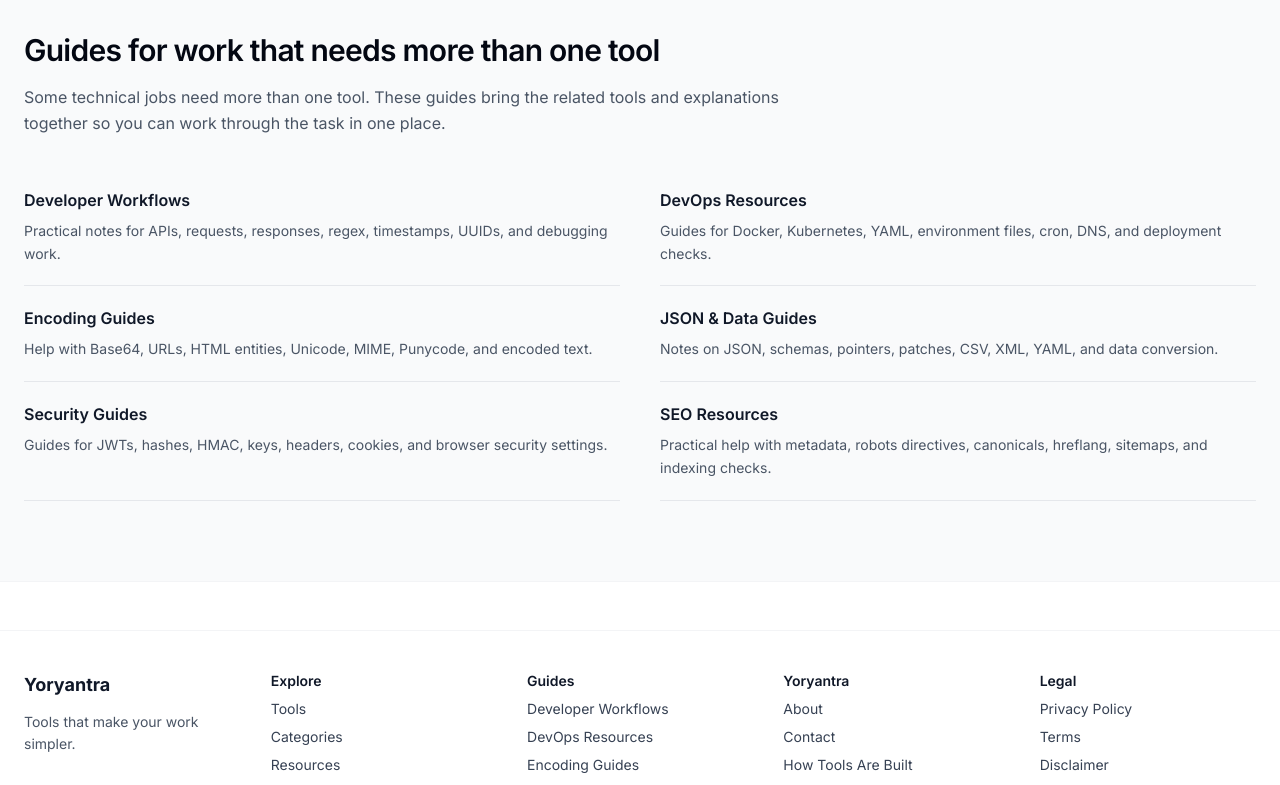
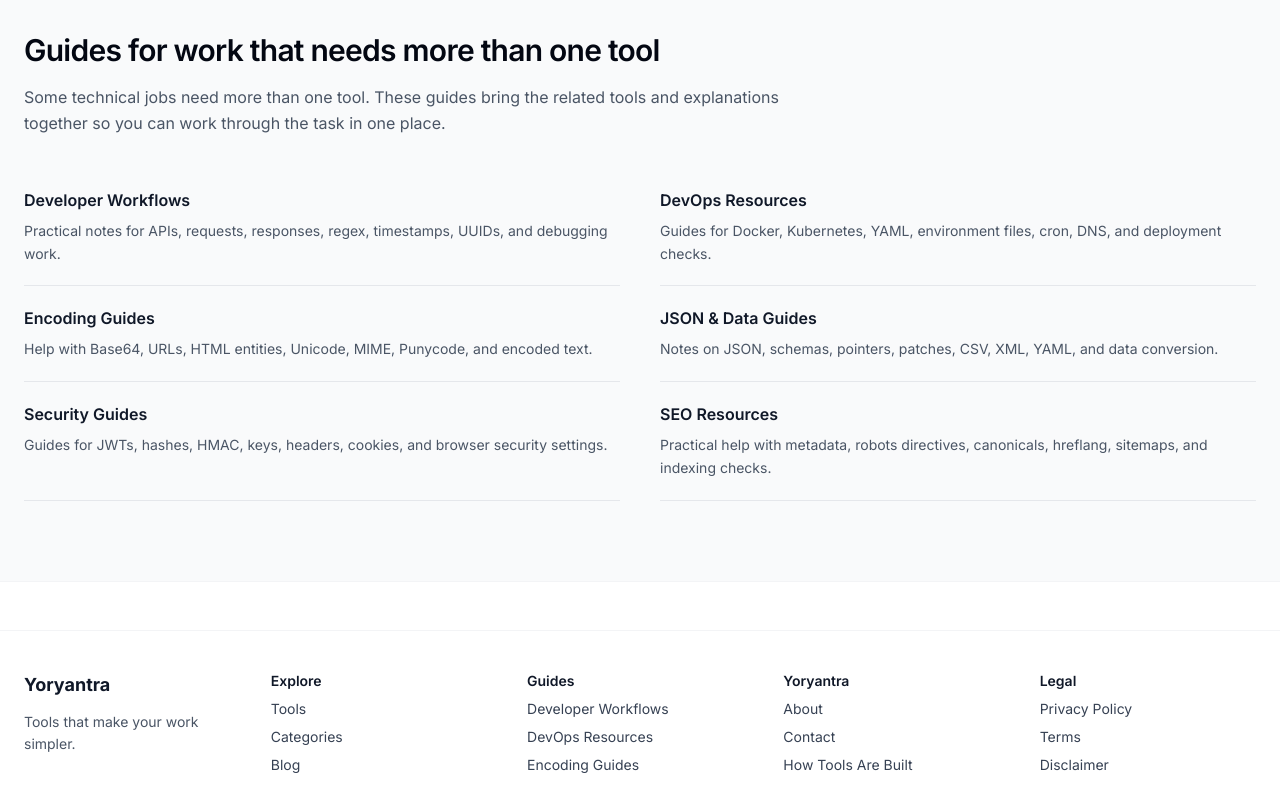
Before and after one commit to vaarunsonawwane-ops/yoryantra-new, a Next.js app: page / in a window 1280 px wide. Shown: the part 2000-2785 px from the top of the page. Built offline with nearby package versions, Linux system fonts and the light colour scheme.

Commit message:
remove resources from header footer

```diff
--- a/app/components/Footer.tsx
+++ b/app/components/Footer.tsx
@@ -27,10 +27,6 @@ export default function Footer() {
 
               <Link href="/categories" className={linkClass}>
                 Categories
-              </Link>
-
-              <Link href="/resources" className={linkClass}>
-                Resources
               </Link>
 
               {BLOG_RELEASE_ENABLED && (
--- a/app/components/Header.tsx
+++ b/app/components/Header.tsx
@@ -16,10 +16,6 @@ const navigation = [
   {
     href: "/categories",
     label: "Categories",
-  },
-  {
-    href: "/resources",
-    label: "Resources",
   },
   ...(BLOG_RELEASE_ENABLED ? [{ href: "/blog", label: "Blog" }] : []),
   {
```
